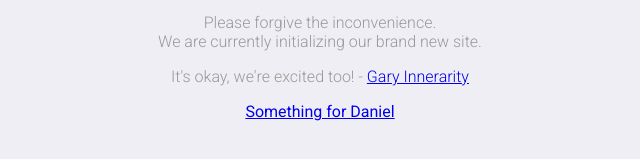
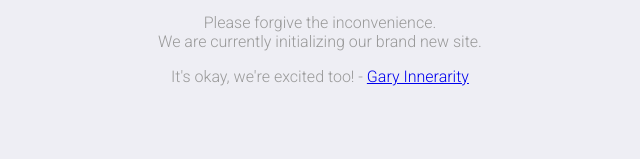
Before and after one commit to ospf2fullstack/k12technologytraining, a plain HTML site: page index.html in a window 1280 px wide. Shown: the part 363-522 px from the top of the page, without its empty margins (328-968 px from the left). Drawn offline with Linux system fonts and the light colour scheme.

Commit message:
minor/update/001

```diff
--- a/index.html
+++ b/index.html
@@ -60,7 +60,5 @@
     <p>
       It's okay, we're excited too! - <a href="https://www.garyinnerarity.com" target="_blank">Gary Innerarity</a>
     </p>
-    <a href="./something.md">Something for Daniel</href>
-
     </div>
 </html>
```
